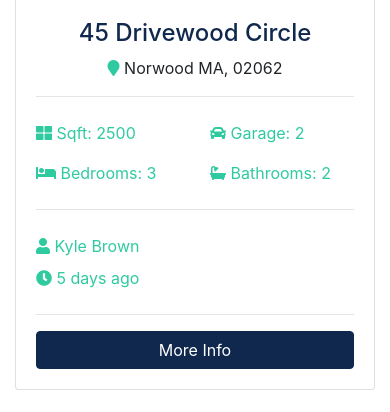
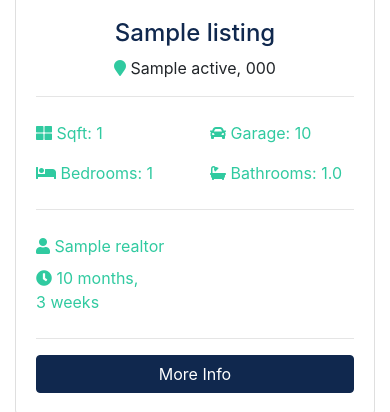
Before and after one commit to henry-49/django_btre_project, a Django app: page / in a window 390 px wide. Shown: the part 1194-1606 px from the top of the page. Run offline with Django 3.2, Linux system fonts and the light colour scheme; tables that the repository leaves empty hold one stand-in row (values such as "Sample post"); grey boxes marked "Sample" are stand-in pictures; parts of the project's set-up code (start-up, migrations or seed data) failed here and were passed over; some libraries are stand-ins or nearby versions.

Commit message:
modified listings, about, index html file in the templates slash page folder

```diff
--- a/pages/views.py
+++ b/pages/views.py
@@ -1,11 +1,33 @@
 from django.shortcuts import render
 from django.http import HttpResponse
+from listings.models import Listing
+from realtors.models import Realtor
 
 # Create your views here.
 
 def index(request):
-    return render(request, 'pages/index.html')
+     # Fetching data from the database
+    listings = Listing.objects.order_by('-list_date').filter(is_published=True)[:3]
+
+     # Creating dictonary
+    context = {
+         'listings' : listings
+     }
+
+    return render(request, 'pages/index.html', context)
 
 
 def about(request):
-    return render(request, 'pages/about.html')
+    # Get all realtors
+    realtors = Realtor.objects.order_by('-hire_date')
+
+    # Get MVP
+    mvp_realtors = Realtor.objects.all().filter(is_mvp=True)
+
+    # Creating dictonary
+    context = {
+        'realtors' : realtors,
+        'mvp_realtors' : mvp_realtors
+    }
+
+    return render(request, 'pages/about.html', context)
--- a/templates/listings/listings.html
+++ b/templates/listings/listings.html
@@ -56,7 +56,7 @@
               <hr>
               <div class="row py-2 text-secondary">
                 <div class="col-6">
-                  <i class="fas fa-th-large"></i> {{ listing.sqft }} </div>
+                  <i class="fas fa-th-large"></i> Sqft: {{ listing.sqft }} </div>
                 <div class="col-6">
                   <i class="fas fa-car"></i> Garage: {{ listing.garage }}</div>
               </div>
--- a/templates/pages/index.html
+++ b/templates/pages/index.html
@@ -1,4 +1,7 @@
 {% extends 'base.html' %}
+
+<!-- humanize allows the use of comma for price -->
+{% load  humanize %}
 
 {% block content %}
 
@@ -131,134 +134,58 @@
     <div class="container">
       <h3 class="text-center mb-3">Latest Listings</h3>
       <div class="row">
-        <!-- Listing 1 -->
+        {% if listings %}
+
+        {% for listing in listings %}
+          <!-- Listing 1 -->
         <div class="col-md-6 col-lg-4 mb-4">
           <div class="card listing-preview">
-            <img class="card-img-top" src="assets/img/homes/home-1.jpg" alt="">
+            <img class="card-img-top" src="{{ listing.photo_main.url }}" alt="">
             <div class="card-img-overlay">
               <h2>
-                <span class="badge badge-secondary text-white">$490,000</span>
+                <span class="badge badge-secondary text-white">${{ listing.price | intcomma }}</span>
               </h2>
             </div>
             <div class="card-body">
               <div class="listing-heading text-center">
-                <h4 class="text-primary">45 Drivewood Circle</h4>
+                <h4 class="text-primary">{{ listing.title}}</h4>
                 <p>
-                  <i class="fas fa-map-marker text-secondary"></i> Norwood MA, 02062</p>
+                  <i class="fas fa-map-marker text-secondary"></i> {{ listing.city }} {{ listing.state }}, {{ listing.zipcode}}</p>
               </div>
               <hr>
               <div class="row py-2 text-secondary">
                 <div class="col-6">
-                  <i class="fas fa-th-large"></i> Sqft: 2500</div>
+                  <i class="fas fa-th-large"></i> Sqft: {{ listing.sqft }} </div>
                 <div class="col-6">
-                  <i class="fas fa-car"></i> Garage: 2</div>
+                  <i class="fas fa-car"></i> Garage: {{ listing.garage }} </div>
               </div>
               <div class="row py-2 text-secondary">
                 <div class="col-6">
-                  <i class="fas fa-bed"></i> Bedrooms: 3</div>
+                  <i class="fas fa-bed"></i> Bedrooms: {{ listing.bedrooms }} </div>
                 <div class="col-6">
-                  <i class="fas fa-bath"></i> Bathrooms: 2</div>
+                  <i class="fas fa-bath"></i> Bathrooms: {{ listing.bathrooms }} </div>
               </div>
               <hr>
               <div class="row py-2 text-secondary">
                 <div class="col-6">
-                  <i class="fas fa-user"></i> Kyle Brown</div>
+                  <i class="fas fa-user"></i> {{ listing.realtor }} </div>
               </div>
               <div class="row text-secondary pb-2">
                 <div class="col-6">
-                  <i class="fas fa-clock"></i> 5 days ago</div>
+                  <i class="fas fa-clock"></i> {{ listing.list_date | timesince }}</div>
               </div>
               <hr>
-              <a href="listing.html" class="btn btn-primary btn-block">More Info</a>
+              <a href="{% url 'listing' listing.id %}" class="btn btn-primary btn-block">More Info</a>
             </div>
           </div>
         </div>
+        {% endfor %}
 
-        <!-- Listing 2 -->
-        <div class="col-md-6 col-lg-4 mb-4">
-          <div class="card listing-preview">
-            <img class="card-img-top" src="assets/img/homes/home-2.jpg" alt="">
-            <div class="card-img-overlay">
-              <h2>
-                <span class="badge badge-secondary text-white">$550,000</span>
-              </h2>
-            </div>
-            <div class="card-body">
-              <div class="listing-heading text-center">
-                <h4 class="text-primary">18 Jefferson Lane</h4>
-                <p>
-                  <i class="fas fa-map-marker text-secondary"></i> Woburn MA, 01801</p>
-              </div>
-              <hr>
-              <div class="row py-2 text-secondary">
-                <div class="col-6">
-                  <i class="fas fa-th-large"></i> Sqft: 3200</div>
-                <div class="col-6">
-                  <i class="fas fa-car"></i> Garage: 1</div>
-              </div>
-              <div class="row py-2 text-secondary">
-                <div class="col-6">
-                  <i class="fas fa-bed"></i> Bedrooms: 4</div>
-                <div class="col-6">
-                  <i class="fas fa-bath"></i> Bathrooms: 2.5</div>
-              </div>
-              <hr>
-              <div class="row py-2 text-secondary">
-                <div class="col-6">
-                  <i class="fas fa-user"></i> Mark Hudson</div>
-              </div>
-              <div class="row text-secondary pb-2">
-                <div class="col-6">
-                  <i class="fas fa-clock"></i> 5 days ago</div>
-              </div>
-              <hr>
-              <a href="listing.html" class="btn btn-primary btn-block">More Info</a>
-            </div>
+        {% else %}
+          <div class="col-md-12">
+            <p>No Listings Avialable </p>
           </div>
-        </div>
-
-        <!-- Listing 3 -->
-        <div class="col-md-6 col-lg-4 mb-4">
-          <div class="card listing-preview">
-            <img class="card-img-top" src="assets/img/homes/home-3.jpg" alt="">
-            <div class="card-img-overlay">
-              <h2>
-                <span class="badge badge-secondary text-white">$580,000</span>
-              </h2>
-            </div>
-            <div class="card-body">
-              <div class="listing-heading text-center">
-                <h4 class="text-primary">187 Woodrow Street</h4>
-                <p>
-                  <i class="fas fa-map-marker text-secondary"></i> Salem MA, 01915</p>
-              </div>
-              <hr>
-              <div class="row py-2 text-secondary">
-                <div class="col-6">
-                  <i class="fas fa-th-large"></i> Sqft: 3107</div>
-                <div class="col-6">
-                  <i class="fas fa-car"></i> Garage: 0</div>
-              </div>
-              <div class="row py-2 text-secondary">
-                <div class="col-6">
-                  <i class="fas fa-bed"></i> Bedrooms: 4</div>
-                <div class="col-6">
-                  <i class="fas fa-bath"></i> Bathrooms: 3</div>
-              </div>
-              <hr>
-              <div class="row py-2 text-secondary">
-                <div class="col-6">
-                  <i class="fas fa-user"></i> Mark Hudson</div>
-              </div>
-              <div class="row text-secondary pb-2">
-                <div class="col-6">
-                  <i class="fas fa-clock"></i> 5 days ago</div>
-              </div>
-              <hr>
-              <a href="listing.html" class="btn btn-primary btn-block">More Info</a>
-            </div>
-          </div>
-        </div>
+        {% endif %}
 
       </div>
     </div>
```
Also changed, not shown: templates/pages/about.html (+19 -29 lines).
